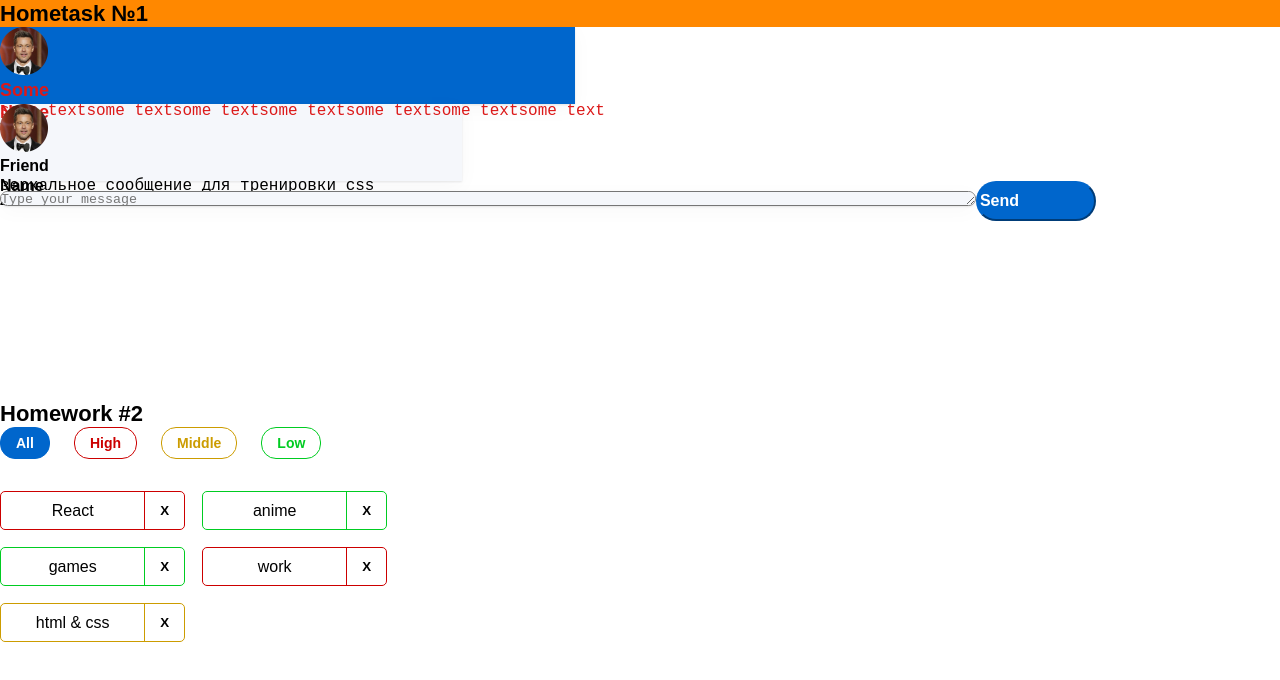
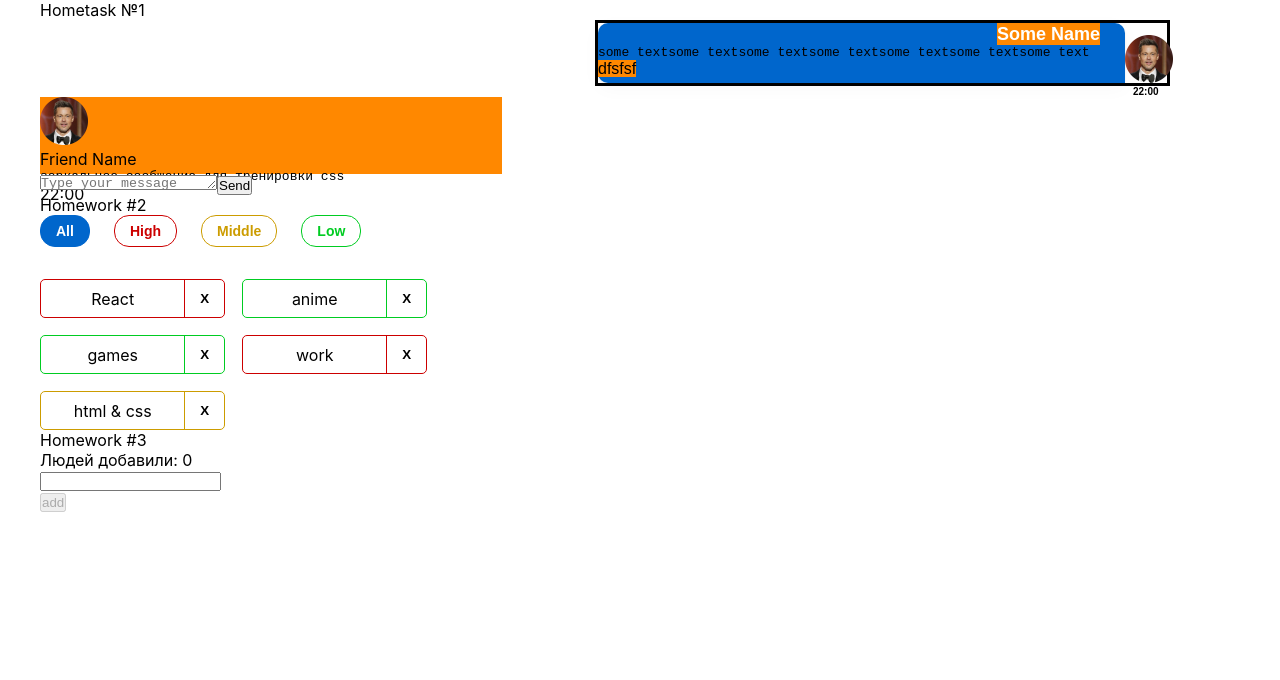
Before and after one commit to jalxby/hws2-master, a React (Create React App) app: page / in a window 1280 px wide. Shown: the top 680 px of the page. Built offline with nearby package versions, Linux system fonts and the light colour scheme.

Commit message:
gh-pages HW3

```diff
--- a/src/s1-main/App.module.css
+++ b/src/s1-main/App.module.css
@@ -1,24 +1,13 @@
 .App {
     --header_height: 60px;
-    font-family: 'Montserrat', sans-serif;
+    width: 1200px;
+    margin: 0 auto;
 }
 
 .hw {
 
-     height: 373px;
-
 }
 
 .hwTitle {
-    width: 165px;
-    height: 27px;
-    font-weight: 600;
-    font-size: 22px;
-    line-height: 27px;
-}
-
-.header {
-
-    background-color: #ff8800;
 
 }
--- a/src/s1-main/App.tsx
+++ b/src/s1-main/App.tsx
@@ -2,6 +2,7 @@ import React from 'react'
 import s from './App.module.css'
 import HW1 from '../s2-homeworks/hw01/HW1'
 import HW2 from "../s2-homeworks/hw02/HW2";
+import HW3 from "../s2-homeworks/hw03/HW3";
 
 function App() {
     return (
@@ -9,7 +10,7 @@ function App() {
             <HW1/>
             {/*раскомментировать по ходу выполнения*/}
             <HW2/>
-            {/*<HW3/>*/}
+            <HW3/>
             {/*<HW4/>*/}
 
             {/*при выполнении дз 5 и более - закомментировать здесь дз 1-4, так как они есть внутри дз 5*/}
--- a/src/s2-homeworks/hw01/friend-message/FriendMessage.module.css
+++ b/src/s2-homeworks/hw01/friend-message/FriendMessage.module.css
@@ -1,11 +1,11 @@
 .friendMessage {
     width: 462px;
     height: 77px;
-    background: #F5F7FB;
-    box-shadow: 0px 5px 20px rgba(29, 33, 38, 0.03), 0px 1px 2px rgba(29, 33, 38, 0.1);
+    background-color: #ff8800;
 }
 
 .friendImageAndText {
+
 
 }
 
@@ -16,7 +16,6 @@
 
 .friendText {
 
-
 }
 
 .friendText:after {
@@ -24,28 +23,13 @@
 }
 
 .friendName {
-    width: 35px;
-    height: 20px;
-    font-weight: 600;
-    font-size: 16px;
-    line-height: 20px;
-    color: #000000;
+
 }
 
 .friendMessageText {
-    width: 374px;
-    height: 20px;
-    font-weight: 400;
-    font-size: 16px;
-    line-height: 20px;
-    color: #000000;
+
 }
 
 .friendTime {
-    width: 29px;
-    height: 12px;
-    font-weight: 600;
-    font-size: 10px;
-    line-height: 12px;
-    color: #000000;
+
 }
--- a/src/s2-homeworks/hw01/message-sender/MessageSender.module.css
+++ b/src/s2-homeworks/hw01/message-sender/MessageSender.module.css
@@ -3,30 +3,11 @@
 }
 
 .textarea {
-    width: 976px;
-    height: 40px;
-    background: #F5F7FB;
-    box-shadow: 0px 5px 20px rgba(29, 33, 38, 0.03), 0px 1px 2px rgba(29, 33, 38, 0.1);
-    border-radius: 20px;
+
 }
 
 .button {
-    width: 120px;
-    height: 40px;
-    background: #0066CC;
-    border-radius: 20px;
-    border-color: #0066CC;
 
-}
-.buttonText{
-    width: 43px;
-    height: 20px;
-    font-family: 'Montserrat', sans-serif;
-    font-weight: 600;
-    font-size: 16px;
-    line-height: 20px;
-    /* identical to box height */
-    color: #FFFFFF;
 }
 
 .button:hover {
--- a/src/s2-homeworks/hw01/message/Message.module.css
+++ b/src/s2-homeworks/hw01/message/Message.module.css
@@ -1,55 +1,89 @@
 .message {
+    /*background-color: #9eb7d5;*/
+    margin-left: auto;
+    margin-right: 70px;
     width: 575px;
     height: 77px;
-    background: #0066CC;
-    box-shadow: 0px 5px 20px rgba(29, 33, 38, 0.03), 0px 1px 2px rgba(29, 33, 38, 0.1);
+    /*border-style: solid;*/
+    /*border-color: #ff8800;*/
+    font-family: 'Montserrat', sans-serif;
 
 }
 
 .imageAndText {
+    display: grid;
+    grid-template-areas: "tx im";
+    border-style: solid;
+}
+
+.imageAndText img {
+    bottom: 0;
+    grid-area: im;
+    width: 48px;
+    height: 48px;
+    margin-top: auto;
+    margin-bottom: 0;
 
 }
 
-.imageAndText img {
-    width: 48px;
-    height: 48px;
+.text {
+    grid-area: tx;
+    width: 527px;
+    height: 60px;
+    background: #0066CC;
+    box-shadow: 0px 5px 20px rgba(29, 33, 38, 0.03), 0px 1px 2px rgba(29, 33, 38, 0.1);
+    border-bottom-left-radius: 10px;
+    border-top-left-radius: 10px;
+    border-top-right-radius: 10px;
+    display: inline-block;
 }
 
-/*.
-текст всего блока сообщения
-*/
-text {
+.text:after {
+    background-color: #ff8800;
+    content: "dfsfsf";
+
+    /*border-left: 15px solid #bf002d;*/
+    /*border-right: 15px solid transparent;*/
+    /*border-top: 15px solid #8f00bf;*/
+    /*border-bottom: 15px solid transparent;*/
+    /*left: -16px;*/
 
 }
 
-.text:after {
+
+
+.name {
+    margin-left: auto;
+    margin-right: 25px;
+    width: fit-content;
+    height: 22px;
+background-color: #ff8800;
+
+    font-style: normal;
+    font-weight: 600;
+    font-size: 18px;
+    line-height: 22px;
+    /* identical to box height */
+
+
+    color: #FFFFFF;
+}
+
+.messageText {
 
 }
 
-.name {
-    width: 40px;
-    height: 22px;
-    font-weight: 600;
-    font-size: 18px;
-    line-height: 22px;
-    color: #dc1919;
-}
-
-.messageText {
-    width: 489px;
-    height: 20px;
-    font-weight: 400;
-    font-size: 16px;
-    line-height: 20px;
-    color: #dc1919;
-}
-
 .time {
+    margin-left: auto;
+    margin-right: 11px;
     width: 26px;
     height: 12px;
+    font-family: 'Montserrat', sans-serif;
     font-style: normal;
     font-weight: 600;
     font-size: 10px;
     line-height: 12px;
+
     color: #000000;
+
 }
--- a/src/s2-homeworks/hw03/Greeting.tsx
+++ b/src/s2-homeworks/hw03/Greeting.tsx
@@ -2,14 +2,14 @@ import React, {ChangeEvent, KeyboardEvent} from 'react'
 import s from './Greeting.module.css'
 
 type GreetingPropsType = {
-    name: any // need to fix any
-    setNameCallback: any // need to fix any
-    addUser: any // need to fix any
-    onBlur: any // need to fix any
-    onEnter: any // need to fix any
-    error: any // need to fix any
-    totalUsers: any // need to fix any
-    lastUserName?: any // need to fix any
+    name: string // need to fix any
+    setNameCallback: (e: ChangeEvent<HTMLInputElement>) => void // need to fix any
+    addUser: () => void // need to fix any
+    onBlur: () => void // need to fix any
+    onEnter: (e: KeyboardEvent<HTMLInputElement>) => void // need to fix any
+    error: string // need to fix any
+    totalUsers: number // need to fix any
+    lastUserName?: string // need to fix any
 }
 
 // презентационная компонента (для верстальщика)
@@ -25,7 +25,11 @@ const Greeting: React.FC<GreetingPropsType> = (
         lastUserName,
     } // деструктуризация пропсов
 ) => {
-    const inputClass = s.errorInput // need to fix with (?:)
+
+
+    const inputClass = () => (error === "") ? s.input : s.errorInput
+    // need to fix with (?:)
+
 
     return (
         <div id={'hw3-form'} className={s.greetingForm}>
@@ -42,7 +46,7 @@ const Greeting: React.FC<GreetingPropsType> = (
                         id={'hw3-input'}
                         value={name}
                         onChange={setNameCallback}
-                        className={inputClass}
+                        className={inputClass()}
                         onKeyDown={onEnter}
                         onBlur={onBlur}
                     />
--- a/src/s2-homeworks/hw03/GreetingContainer.tsx
+++ b/src/s2-homeworks/hw03/GreetingContainer.tsx
@@ -1,37 +1,47 @@
-import React, { ChangeEvent, KeyboardEvent, useState } from 'react'
+import React, {ChangeEvent, useState,KeyboardEvent} from 'react'
 import Greeting from './Greeting'
-import { UserType } from './HW3'
+import {UserType} from './HW3'
+
 
 type GreetingContainerPropsType = {
-    users: any // need to fix any
-    addUserCallback: any // need to fix any
+    users: Array<UserType> // need to fix any
+    addUserCallback: (name: string) => void // need to fix any
 }
 
-export const pureAddUser = (name: any, setError: any, setName: any, addUserCallback: any) => {
+export const pureAddUser = (name: string, setError: (err: string) => void, setName: (name: string) => void, addUserCallback: (name: string) => void) => {
     // если имя пустое - показать ошибку, иначе - добавить юзера и очистить инпут
+    // !(name.trim()===' ') ? setError : addUserCallback(name) &&setName(' ')
+    if (!name.trim()) {
+        setError('Ошибка! Введите имя!')
+    } else {
+        addUserCallback(name)
+        setName("")
+    }
 }
 
-export const pureOnBlur = (name: any, setError: any) => { // если имя пустое - показать ошибку
+export const pureOnBlur = (name: string, setError: (err: string) => void) => { // если имя пустое - показать ошибку
+    if (!name.trim()) {
+        setError('Ошибка! Введите имя!')
+    }
 }
 
-export const pureOnEnter = (e: any, addUser: any) => { // если нажата кнопка Enter - добавить
+export const pureOnEnter = (e: KeyboardEvent, addUser: () => void) => { // если нажата кнопка Enter - добавить
+    if (e.key === 'Enter') {
+        addUser()
+    }
 }
 
 // более простой и понятный для новичков
 // function GreetingContainer(props: GreetingPropsType) {
 
 // более современный и удобный для про :)
-const GreetingContainer: React.FC<GreetingContainerPropsType> = ({
-    users,
-    addUserCallback,
-}) => {
+const GreetingContainer: React.FC<GreetingContainerPropsType> = ({users, addUserCallback,}) => {
     // деструктуризация пропсов
-    const [name, setName] = useState<any>('') // need to fix any
-    const [error, setError] = useState<any>('') // need to fix any
+    const [name, setName] = useState<string>('') // need to fix any
+    const [error, setError] = useState<string>('') // need to fix any
 
-    const setNameCallback = (e: any) => { // need to fix any
-        setName('some name') // need to fix
-
+    const setNameCallback = (e: ChangeEvent<HTMLInputElement>) => { // need to fix any
+        setName(e.currentTarget.value) // need to fix
         error && setError('')
     }
     const addUser = () => {
@@ -42,12 +52,12 @@ const GreetingContainer: React.FC<GreetingContainerPropsType> = ({
         pureOnBlur(name, setError)
     }
 
-    const onEnter = (e: any) => {
+    const onEnter = (e: KeyboardEvent<HTMLInputElement>) => {
         pureOnEnter(e, addUser)
     }
 
-    const totalUsers = 0 // need to fix
-    const lastUserName = 'some name' // need to fix
+    const totalUsers = users.length // need to fix
+    const lastUserName = name // need to fix
 
     return (
         <Greeting
--- a/src/s2-homeworks/hw03/HW3.tsx
+++ b/src/s2-homeworks/hw03/HW3.tsx
@@ -1,12 +1,12 @@
-import React, { useState } from 'react'
-import { v1 } from 'uuid'
+import React, {useState} from 'react'
 import s2 from '../../s1-main/App.module.css'
 import GreetingContainer from './GreetingContainer'
+import {v1} from "uuid";
 
 /*
-* 1 - описать тип UserType
-* 2 - указать нужный тип в useState с users
-* 3 - дописать типы и логику функции pureAddUserCallback и проверить её тестами
+* 1 - описать тип UserType +
+* 2 - указать нужный тип в useState с users +
+* 3 - дописать типы и логику функции pureAddUserCallback и проверить её тестами +
 * 4 - в файле GreetingContainer.tsx дописать типизацию пропсов
 * 5 - в файле GreetingContainer.tsx указать нужные типы в useState с name и error
 * 6 - в файле GreetingContainer.tsx дописать тип и логику функции setNameCallback
@@ -19,20 +19,19 @@ import GreetingContainer from './GreetingContainer'
 
 // types
 export type UserType = {
-    _id: any // need to fix any
-    name: any // need to fix any
+    _id: string // need to fix any
+    name: string // need to fix any
 }
 
-export const pureAddUserCallback = (name: any, setUsers: any, users: any) => { // need to fix any
-    const user = { // need to fix
-    }
+export const pureAddUserCallback = (name: string, setUsers: (users: Array<UserType>) => void, users: Array<UserType>) => { // need to fix any
+    const user = {_id: v1(), name: name}// need to fix
     setUsers([...users, user])
 }
 
 const HW3 = () => {
-    const [users, setUsers] = useState<any>([]) // need to fix any
+    const [users, setUsers] = useState<Array<UserType>>([]) // need to fix any
 
-    const addUserCallback = (name: any) => { // need to fix any
+    const addUserCallback = (name: string) => { // need to fix any
         pureAddUserCallback(name, setUsers, users)
     }
 
```
